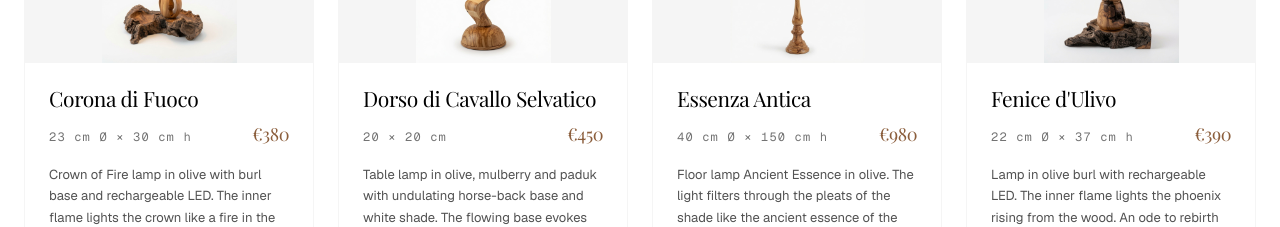
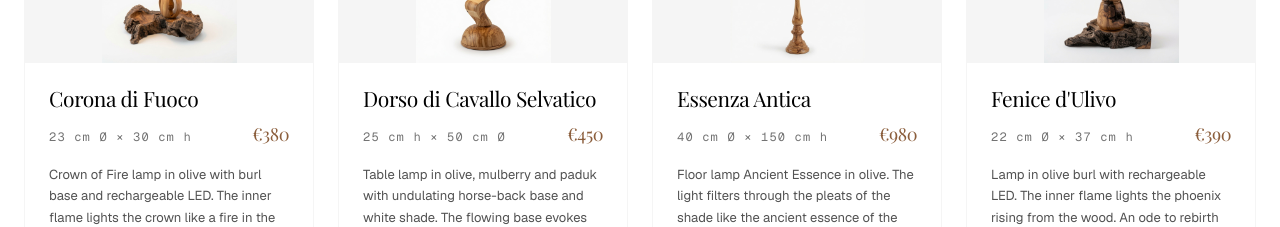
Before and after one commit to asyntes/santeseart-website, a Next.js app: page / in a window 1280 px wide. Shown: the part 4280-4507 px from the top of the page. Built offline with nearby package versions, Linux system fonts and the light colour scheme; no server answers.

Commit message:
Aggiorna dimensioni Dorso di Cavallo Selvatico (25 h × 50 Ø)
Co-authored-by: Antonio Santese <asyntes@users.noreply.github.com>

```diff
--- a/app/page.tsx
+++ b/app/page.tsx
@@ -108,7 +108,7 @@ const exhibits: Exhibit[] = [
   { id: 27, titleIt: "Torre di Ulivo", titleEn: "Olive Tower", dimensions: "20 cm Ø × 36 cm h", descriptionIt: "Portagioie in ulivo con grande corpo scolpito e alto fuso sormontato da sfera. Le venature sembrano danzare intorno al tempo. Un piccolo monumento di luce e legno del Salento.", descriptionEn: "Jewelry holder in olive wood with large sculpted body and tall finial topped by a sphere. The grains seem to dance around time. A small monument of light and wood from Salento.", image: "torre-di-ulivo.jpg", price: 265 },
   { id: 28, titleIt: "Volute del Bosco", titleEn: "Forest Scrolls", dimensions: "31 × 31 cm, spessore 6 cm", descriptionIt: "Coppia di mensole in frassino con intaglio barocco a volute e foglie. Il motivo scolpito evoca la grazia e la forza dei giardini del Salento. Un inno alla tradizione e alla bellezza del legno.", descriptionEn: "Pair of ash wood corbels with baroque scroll and leaf carvings. The sculpted motif evokes the grace and strength of the Salento gardens. An ode to tradition and the beauty of wood.", image: "volute-del-bosco.jpg", price: 340, soldAsSet: true },
   { id: 29, titleIt: "Campana del Bosco", titleEn: "Bell of the Forest", dimensions: "20 × 20 cm", descriptionIt: "Lampada a sospensione in noce nazionale ebanizzato con inserti circolari in ulivo e paduk. La forma a campana e i fori laterali creano un gioco di luce unico. Un inno alla luce e alla materia dei giardini del Salento.", descriptionEn: "Hanging lamp in ebonized national walnut with circular inlays in olive and paduk. The bell shape and side holes create a unique play of light. An ode to light and the matter of the Salento gardens.", image: "campana-del-bosco.jpg", price: 520 },
-  { id: 30, titleIt: "Dorso di Cavallo Selvatico", titleEn: "Wild Horse Back", dimensions: "20 × 20 cm", descriptionIt: "Lampada da tavolo in ulivo, gelso e paduk con base ondulata a dorso di cavallo e paralume bianco. Il movimento della base evoca la forza e la grazia del bosco. Un inno alla luce e alla materia dei giardini del Salento.", descriptionEn: "Table lamp in olive, mulberry and paduk with undulating horse-back base and white shade. The flowing base evokes the strength and grace of the forest. An ode to light and the matter of the Salento gardens.", image: "dorso-di-cavallo-selvatico.jpg", price: 450 },
+  { id: 30, titleIt: "Dorso di Cavallo Selvatico", titleEn: "Wild Horse Back", dimensions: "25 cm h × 50 cm Ø", descriptionIt: "Lampada da tavolo in ulivo, gelso e paduk con base ondulata a dorso di cavallo e paralume bianco. Il movimento della base evoca la forza e la grazia del bosco. Un inno alla luce e alla materia dei giardini del Salento.", descriptionEn: "Table lamp in olive, mulberry and paduk with undulating horse-back base and white shade. The flowing base evokes the strength and grace of the forest. An ode to light and the matter of the Salento gardens.", image: "dorso-di-cavallo-selvatico.jpg", price: 450 },
   { id: 31, titleIt: "Goccia d'Oro", titleEn: "Golden Drop", dimensions: "45 cm h × 30 cm Ø", descriptionIt: "Lampada da tavolo in ulivo e noce nazionale con paralume giallo. La base sferica in radica esalta le venature del legno. Un inno alla luce e alla materia dei giardini del Salento.", descriptionEn: "Table lamp in olive and national walnut with yellow shade. The spherical base in burl highlights the wood grains. An ode to light and the matter of the Salento gardens.", image: "goccia-d-oro.jpg", price: 450, sold: true },
   { id: 32, titleIt: "Gemma del Salento", titleEn: "Salento Gem", dimensions: "33 cm h × 19 cm Ø", descriptionIt: "Porta gioie in ulivo con coperchio e guglia. La forma a calice con venature fluide celebra la bellezza del legno mediterraneo. Un inno alla tradizione e alla materia dei giardini del Salento.", descriptionEn: "Jewelry holder in olive wood with lid and finial. The chalice shape with flowing grains celebrates the beauty of Mediterranean wood. An ode to tradition and the matter of the Salento gardens.", image: "gemma-del-salento.jpg", price: 290, sold: true },
 ];
```
